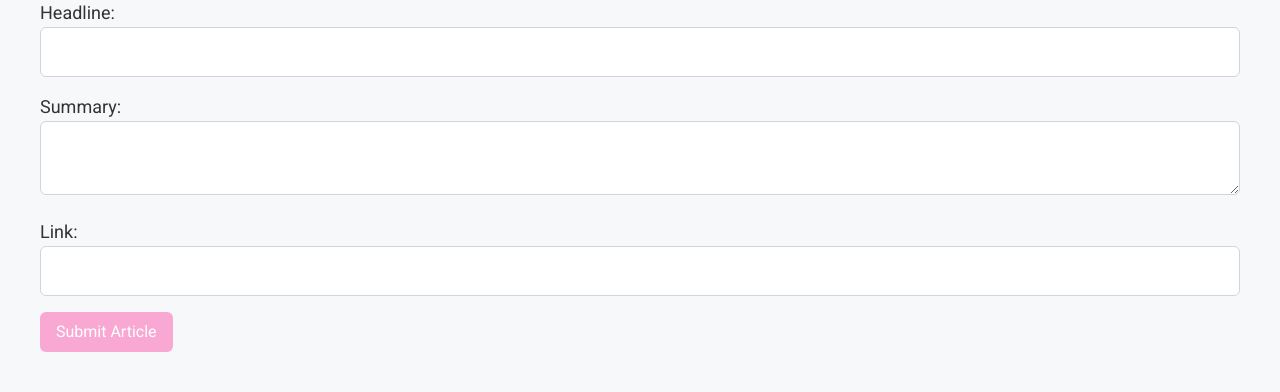
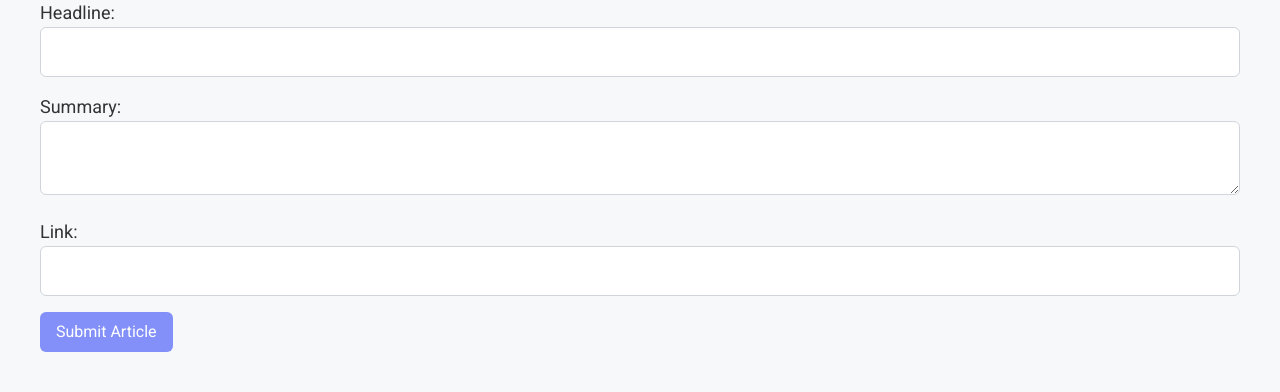
Before and after one commit to jsnorek/NewsNow, a Flask app: page / in a window 1280 px wide. Shown: the part 2010-2402 px from the top of the page. Run offline with Flask 3, Linux system fonts and the light colour scheme; data comes from the database, SQL or seed files in the repository; some libraries are stand-ins or nearby versions.

Commit message:
updated add article form button css to align with style guide

```diff
--- a/templates/index.html
+++ b/templates/index.html
@@ -171,7 +171,7 @@
             <input type="url" id="link" name="link" required class="p-3 border border-gray-300 rounded-md w-full">
         </div>
 
-        <button type="submit" class="bg-pink-300 text-white py-2 px-4 rounded-md hover:bg-pink-400 transition-all">Submit Article</button>
+        <button type="submit" class="bg-accent text-white py-2 px-4 rounded-md hover:bg-[#5264f8] active:bg-[#E1D1E2] transition-all">Submit Article</button>
     </form>
 
     <script>
```
